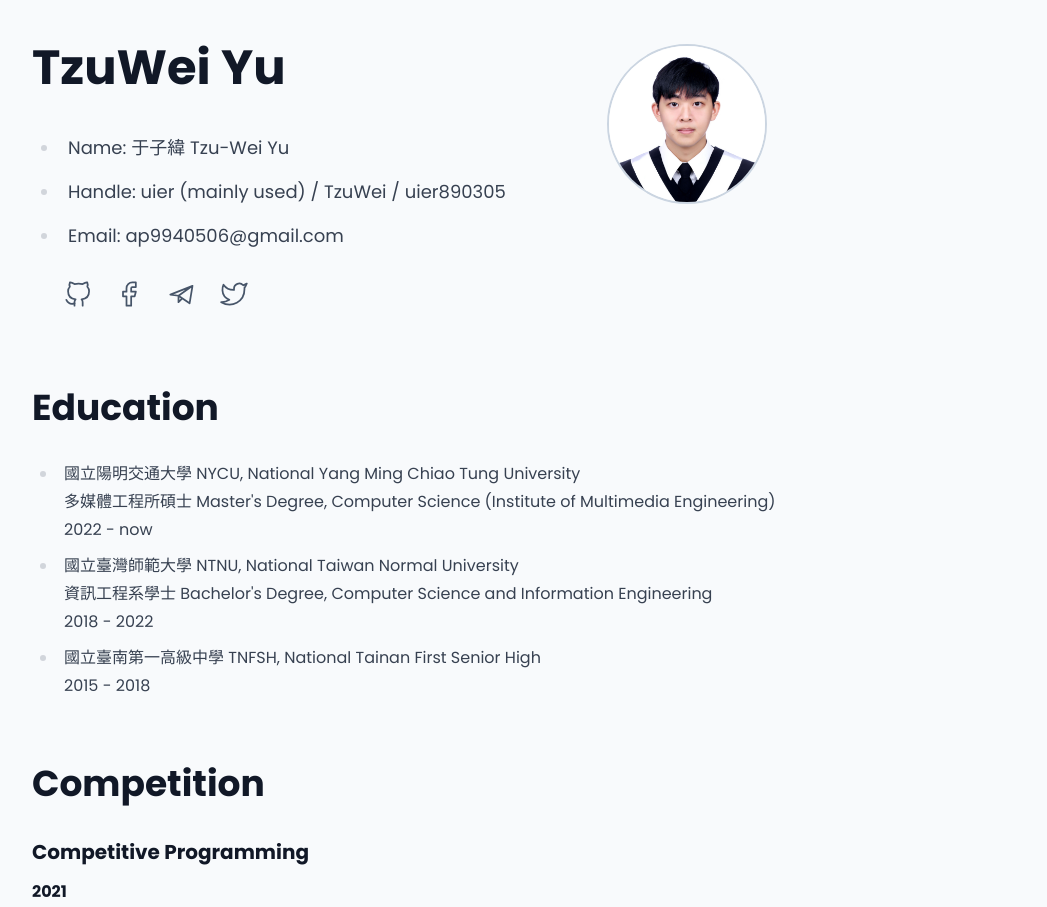
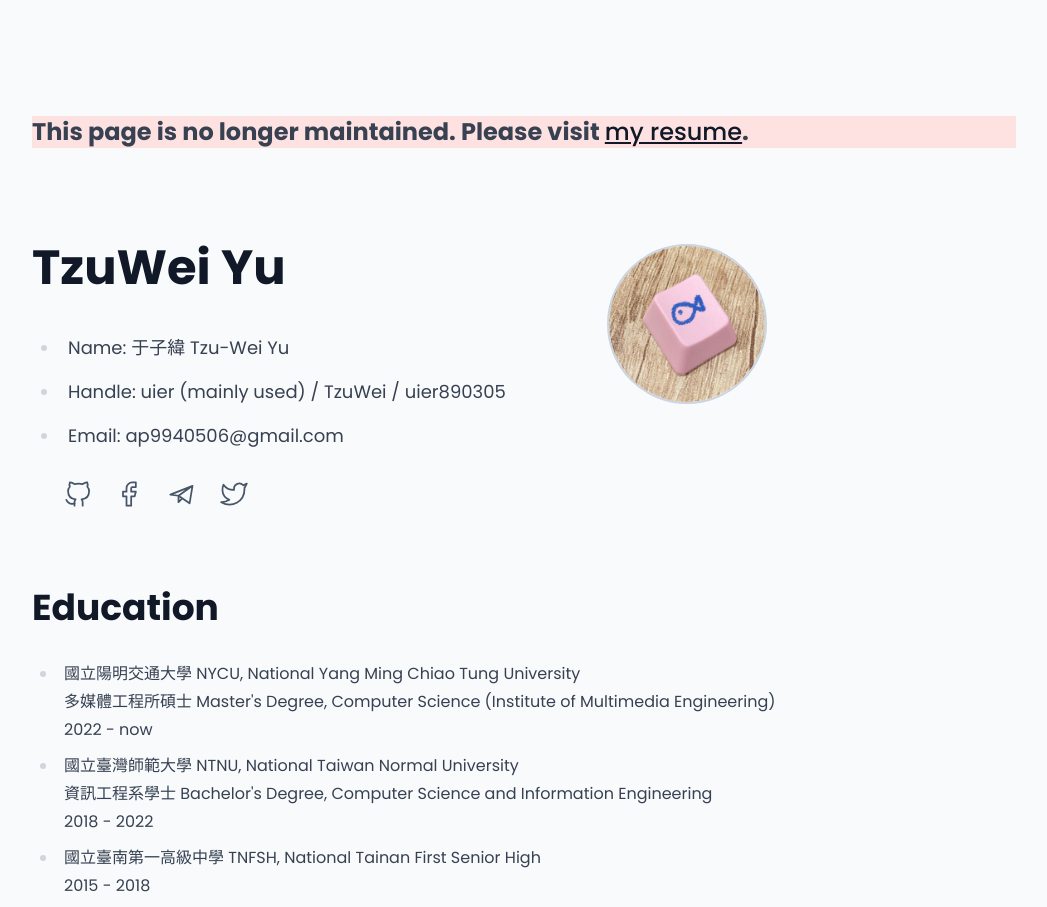
Before and after one commit to uier/cv-web, a website: page index.html in a window 1280 px wide. Shown: the top 907 px of the page, without its empty margins (116-1163 px from the left). Drawn offline with Linux system fonts and the light colour scheme.

Commit message:
feat: change single source of cv to resume PDF on GDrive

```diff
--- a/index.html
+++ b/index.html
@@ -17,6 +17,10 @@
 <body class="bg-slate-50 p-5 md:max-w-5xl md:mx-auto prose" style="font-family: 'Poppins', 'Noto Sans TC', sans-serif;">
 
   <div class="mt-6"></div>
+
+  <div class="my-24 font-bold text-2xl bg-red-100">
+    This page is no longer maintained. Please visit <a href="https://drive.google.com/file/d/1FYPL28p_U-xH5gLdWo-3iobWUG3t_V_2/view?usp=share_link">my resume</a>.
+  </div>
 
   <section class="prose md:prose-lg">
     <div class="flex flex-wrap justify-between gap-y-4">
@@ -44,7 +48,7 @@
         </div>
       </div>
       <div>
-        <img class="w-[10rem] h-auto rounded-full border-slate-300 border-2" style="margin-top: 0" src="me.jpg">
+        <img class="w-[10rem] h-auto rounded-full border-slate-300 border-2" style="margin-top: 0" src="avatar.jpeg">
       </div>
     </div>
   </section>
```
Also changed, not shown: me.jpg (deleted), output.css, tnfsh.jpeg (deleted).
